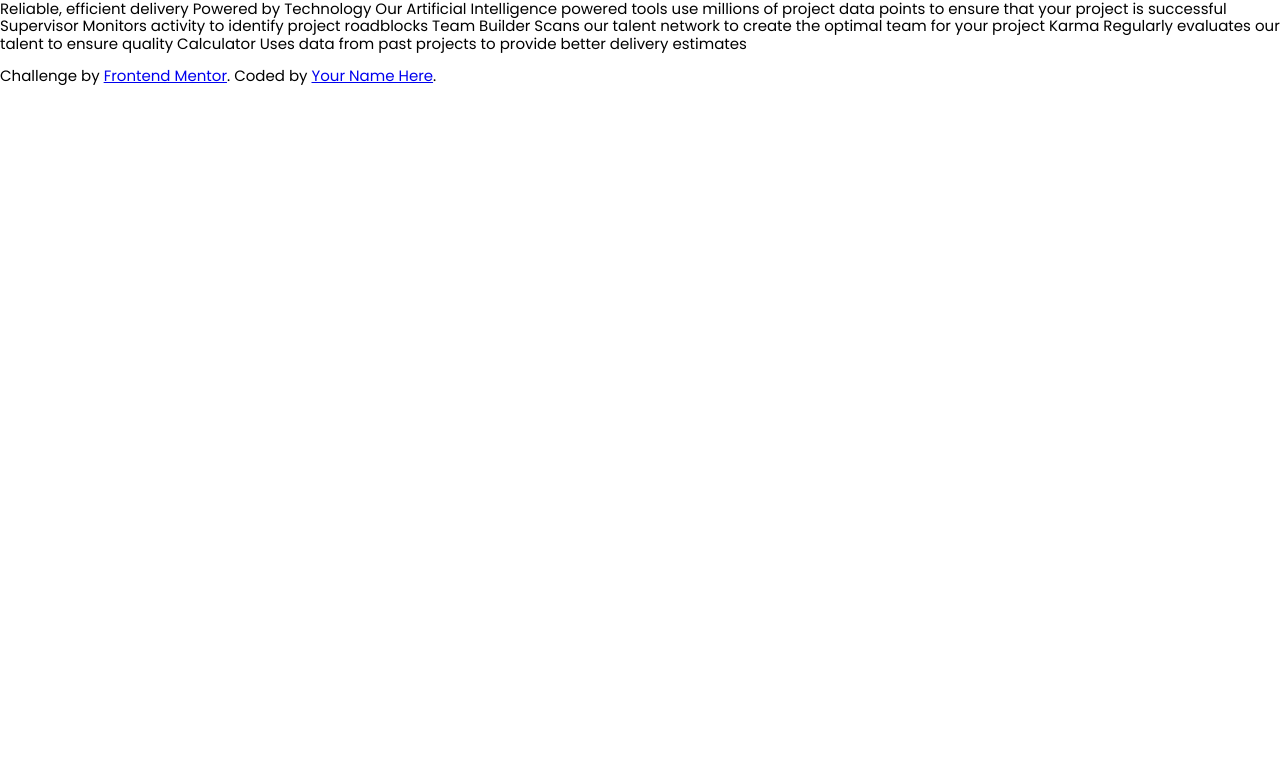
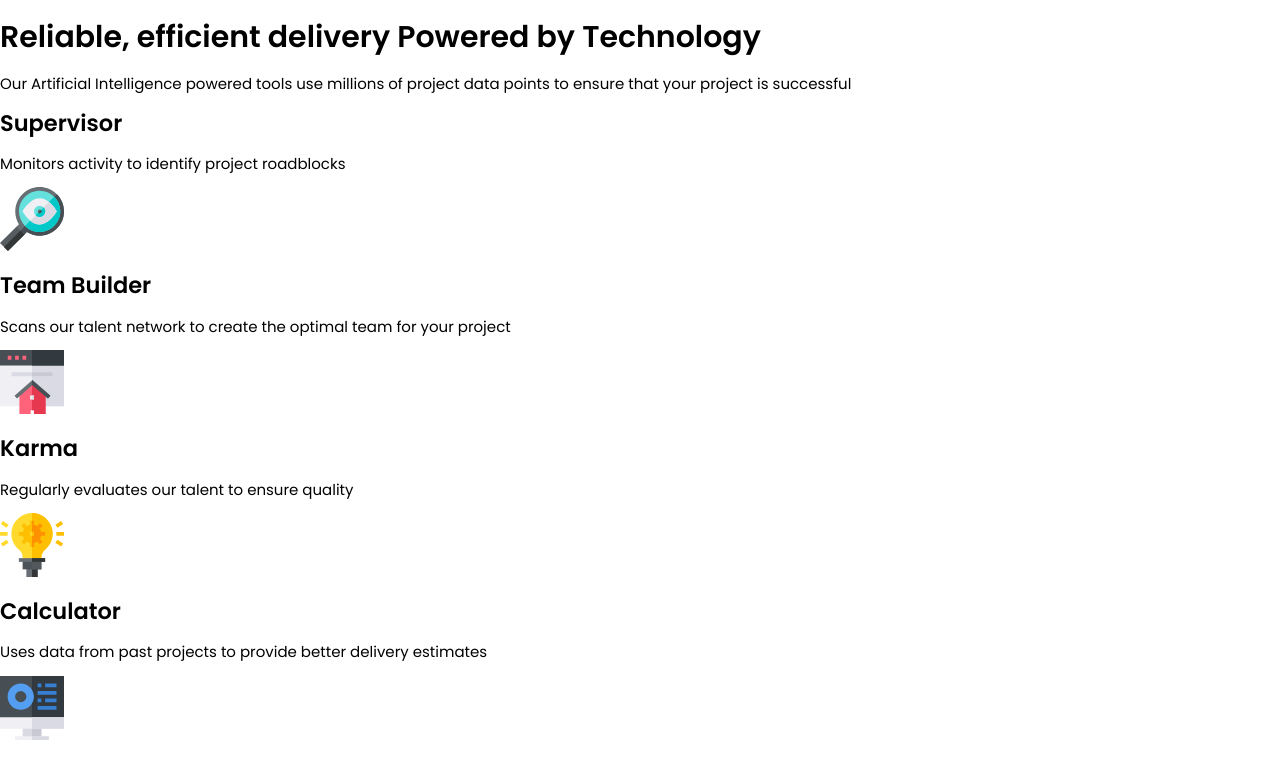
Before and after one commit to leonel-carvajal/Four-card-feature-section, a plain HTML site: page index.html in a window 1280 px wide. Drawn offline with Linux system fonts and the light colour scheme.

Commit message:
Validating Layout in W3C

```diff
--- a/index.html
+++ b/index.html
@@ -12,31 +12,37 @@
   <title>Frontend Mentor | Four card feature section</title>
 </head>
 <body>
-
-  Reliable, efficient delivery
-  Powered by Technology
-
-  Our Artificial Intelligence powered tools use millions of project data points
-  to ensure that your project is successful
-
-  Supervisor
-  Monitors activity to identify project roadblocks
-
-  Team Builder
-  Scans our talent network to create the optimal team for your project
-
-  Karma
-  Regularly evaluates our talent to ensure quality
-
-  Calculator
-  Uses data from past projects to provide better delivery estimates
-
-
-  <footer>
-    <p class="attribution">
-      Challenge by <a href="https://www.frontendmentor.io?ref=challenge" target="_blank">Frontend Mentor</a>.
-      Coded by <a href="#">Your Name Here</a>.
+  <main>
+    <h1 class="main__title">
+      <span>Reliable, efficient delivery</span>
+      <span>Powered by Technology</span>
+    </h1>
+    <p class="main__info">
+      Our Artificial Intelligence powered tools use millions of project data points
+      to ensure that your project is successful
     </p>
-  </footer>
+    <div class="cards">
+      <section class="card">
+        <h2 class="card__title">Supervisor</h2>
+        <p class="card__info"> Monitors activity to identify project roadblocks</p>
+        <img src="images/icon-supervisor.svg" alt="icon-supervisor" class="card__img">
+      </section>
+      <section class="card">
+        <h2 class="card__title">Team Builder</h2>
+        <p class="card__info">Scans our talent network to create the optimal team for your project</p>
+        <img src="images/icon-team-builder.svg" alt="icon-team-builder" class="card__img">
+      </section>
+      <section class="card">
+        <h2 class="card__title">Karma</h2>
+        <p class="card__info">Regularly evaluates our talent to ensure quality</p>
+        <img src="images/icon-karma.svg" alt="icon-karma" class="card__img">
+      </section>
+      <section class="card">
+        <h2 class="card__title">Calculator</h2>
+        <p class="card__info">Uses data from past projects to provide better delivery estimates</p>
+        <img src="images/icon-calculator.svg" alt="icon-calculator" class ="card__img">
+      </section>
+    </div>
+  </main>
 </body>
 </html>
```
Also changed, not shown: 1 other file.
